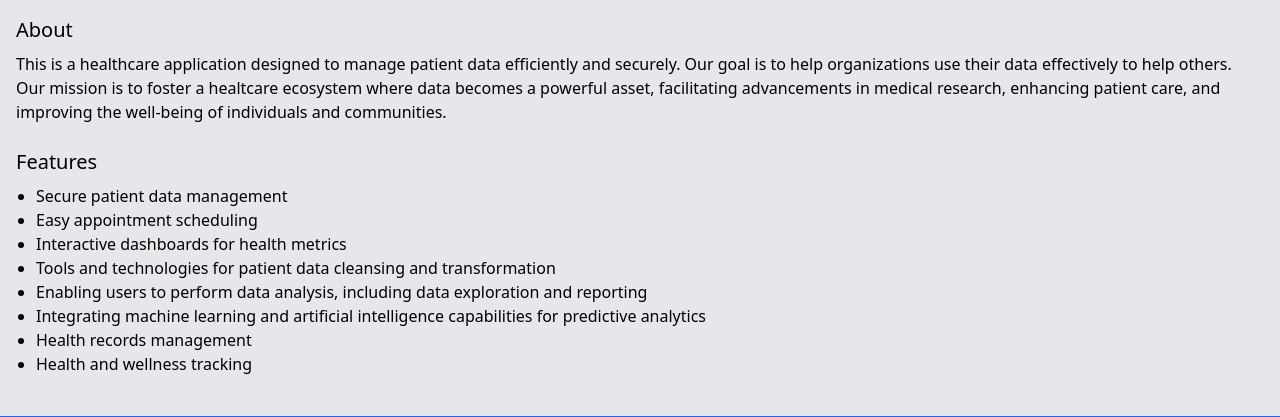
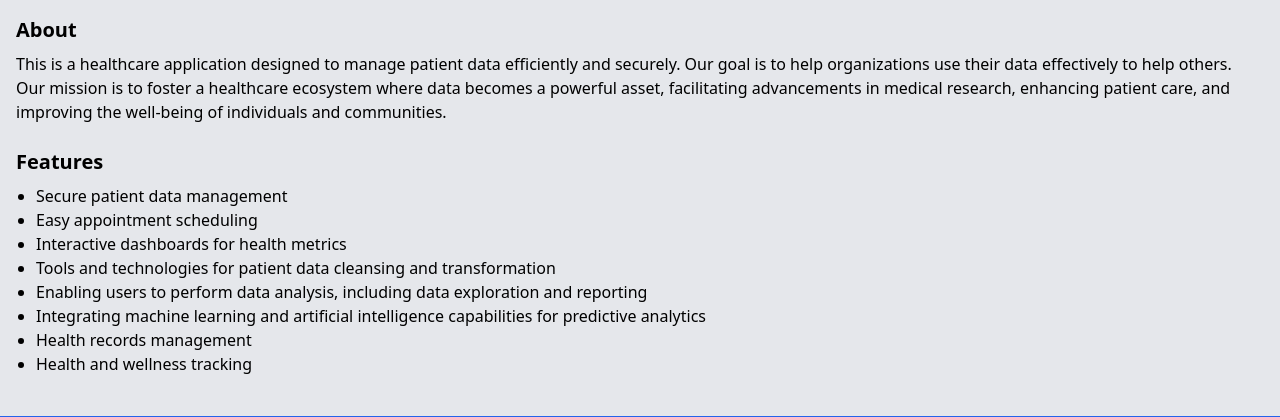
Before and after one commit to Alyssasorensen/azure_flask_deployment, a Flask app: page /about in a window 1280 px wide. Shown: the part 88-505 px from the top of the page. Run offline with Flask 3, Linux system fonts and the light colour scheme; parts of the project's set-up code (start-up, migrations or seed data) failed here and were passed over.

Commit message:
updated the about.html file, updated the base.html file, and updated the base.html file

```diff
--- a/templates/about.html
+++ b/templates/about.html
@@ -3,12 +3,12 @@
 {% block content %}
 
     <section class="mb-6">
-        <h2 class="text-xl mb-2">About</h2>
-        <p>This is a healthcare application designed to manage patient data efficiently and securely. Our goal is to help organizations use their data effectively to help others. Our mission is to foster a healtcare ecosystem where data becomes a powerful asset, facilitating advancements in medical research, enhancing patient care, and improving the well-being of individuals and communities.</p>
+        <h2 class="text-xl mb-2"><strong>About</strong></h2>
+        <p>This is a healthcare application designed to manage patient data efficiently and securely. Our goal is to help organizations use their data effectively to help others. Our mission is to foster a healthcare ecosystem where data becomes a powerful asset, facilitating advancements in medical research, enhancing patient care, and improving the well-being of individuals and communities.</p>
     </section>
 
     <section>
-        <h2 class="text-xl mb-2">Features</h2>
+        <h2 class="text-xl mb-2"><strong>Features</strong></h2>
         <ul class="list-disc pl-5">
             <li>Secure patient data management</li>
             <li>Easy appointment scheduling</li>
--- a/templates/base.html
+++ b/templates/base.html
@@ -27,14 +27,14 @@
 
     {% if request.path == '/' %}
 <section class="mb-6">
-    <h2 class="text-xl mb-2">Welcome</h2>
-    <p>We are a cloud computing company that specializes in managing patient data. Helping people manage their data is essential in the digital age, where individuals generate and interact with vast amounts of information. Some of the services we offer include data storage solutions, data organization tools, data backup and recovery, and data security measures. Effective data management solutions should empower individuals to have control over their data, protect their privacy, and make informed decisions based on their information and research. User empowerment and data secuirty should be at the forefront of any data management strategy.</p>
+    <h2 class="text-xl mb-2"><strong>Welcome</strong></h2>
+    <p>We are a cloud computing company that specializes in managing patient data. Helping people manage their data is essential in the digital age, where individuals generate and interact with vast amounts of information. Some of the services we offer include data storage solutions, data organization tools, data backup and recovery, and data security measures. Effective data management solutions should empower individuals to have control over their data, protect their privacy, and make informed decisions based on their information and research. User empowerment and data security should be at the forefront of any data management strategy.</p>
 </section>
 {% endif %}
 
     {% if request.path == '/' %}
 <section class="mb-6">
-    <h3 class="text-xl mb-2">FAQ</h3>
+    <h3 class="text-xl mb-2"><strong>FAQ</strong></h3>
     <p><strong>1. How do I contact the company?</strong> Go to the "Message Us" tab in the top left corner and you will be able to send us a message.</p>
     <p><strong>2. I told my physician about this company but she has not heard of it, but I am interested in learning more, how can I go about this?</strong> We are a fairly new company, but we are glad to hear that you are interested. If you go the contact tab in the top left corner, you will found all of our contact information.</p>
     <P><strong>3. What type of services are offered?</strong> Check out our "About" tab in the top left corner for more information on the services we offer.</P>
--- a/templates/data.html
+++ b/templates/data.html
@@ -3,7 +3,7 @@
 {% block content %}
 
     <section>
-        <h2 class="text-xl mb-2"> Example dataset preview using a table in HTML</h2>
+        <h2 class="text-xl mb-2"> <strong>Example dataset preview using a table in HTML</strong></h2>
         <table class="table-auto">
             <thead>
                 <tr>
```
